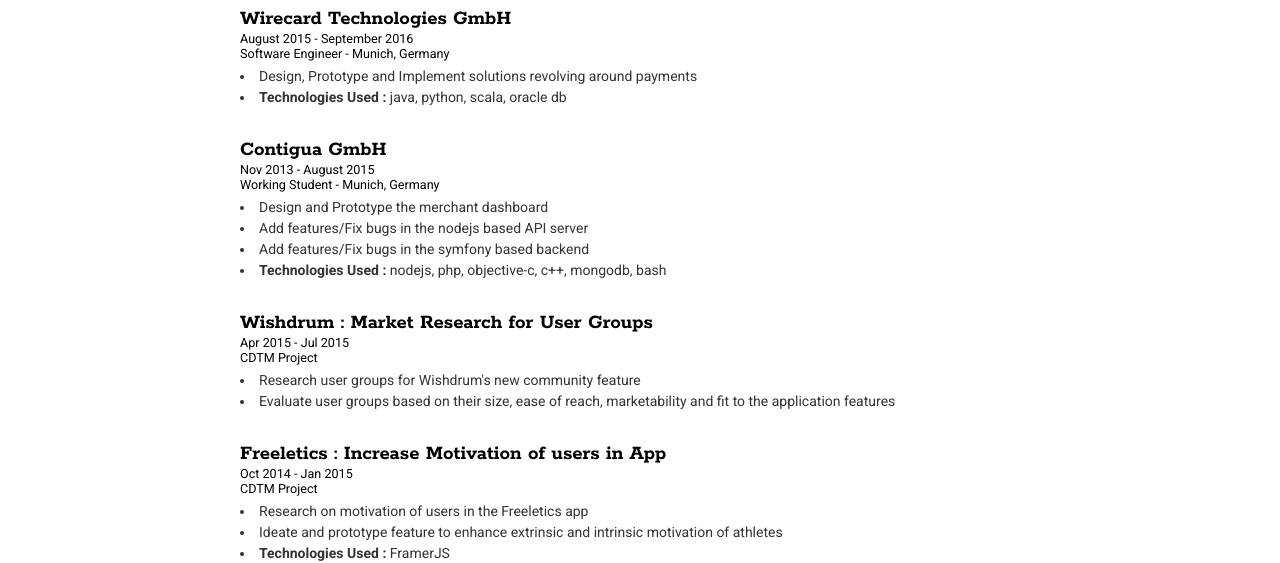
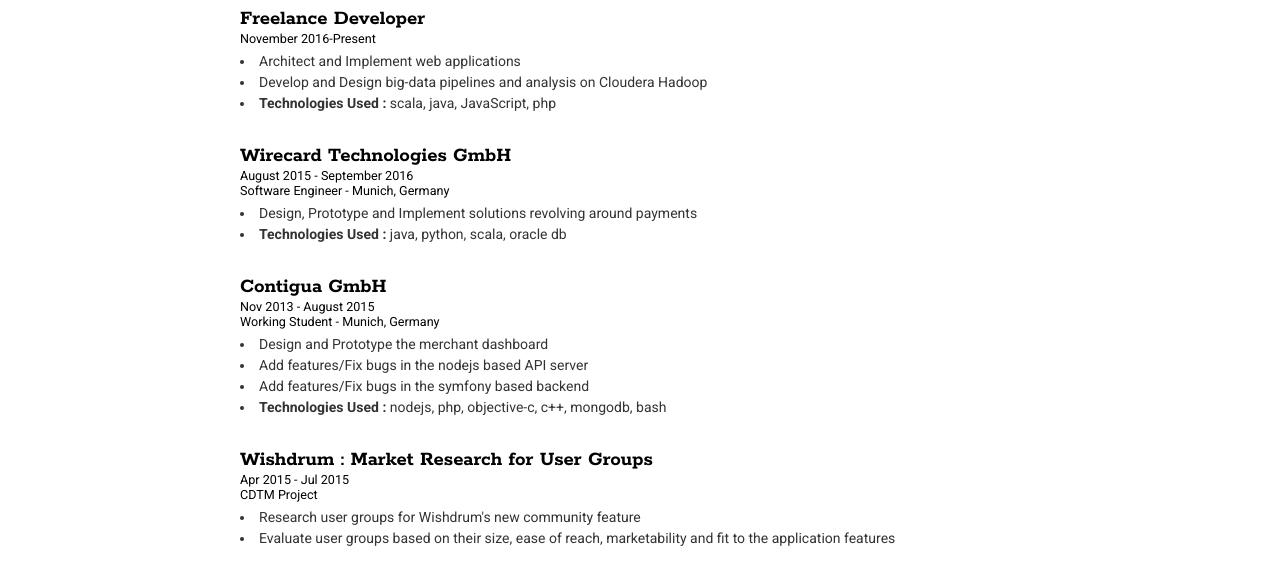
Before and after one commit to hardfire/resume, a plain HTML site: page index.html in a window 1280 px wide. Shown: the part 253-816 px from the top of the page. Drawn offline with Linux system fonts and the light colour scheme.

Commit message:
update resume

```diff
--- a/index.html
+++ b/index.html
@@ -35,6 +35,15 @@
       <section id="experience">
         <div class="heading">Experience</div>
         <div class="experience clear">
+          <div class="title">Freelance Developer</div>
+          <div class="duration">November 2016-Present</div>
+          <ul class="workDone">
+            <li>Architect and Implement web applications</li>
+            <li>Develop and Design big-data pipelines and analysis on Cloudera Hadoop </li>
+            <li> <strong>Technologies Used :</strong> scala, java, JavaScript, php</li>
+          </ul>
+        </div>
+        <div class="experience">
           <div class="title">Wirecard Technologies GmbH</div>
           <div class="duration">August 2015 - September 2016</div>
           <div class="position">Software Engineer - Munich, Germany</div>
```
